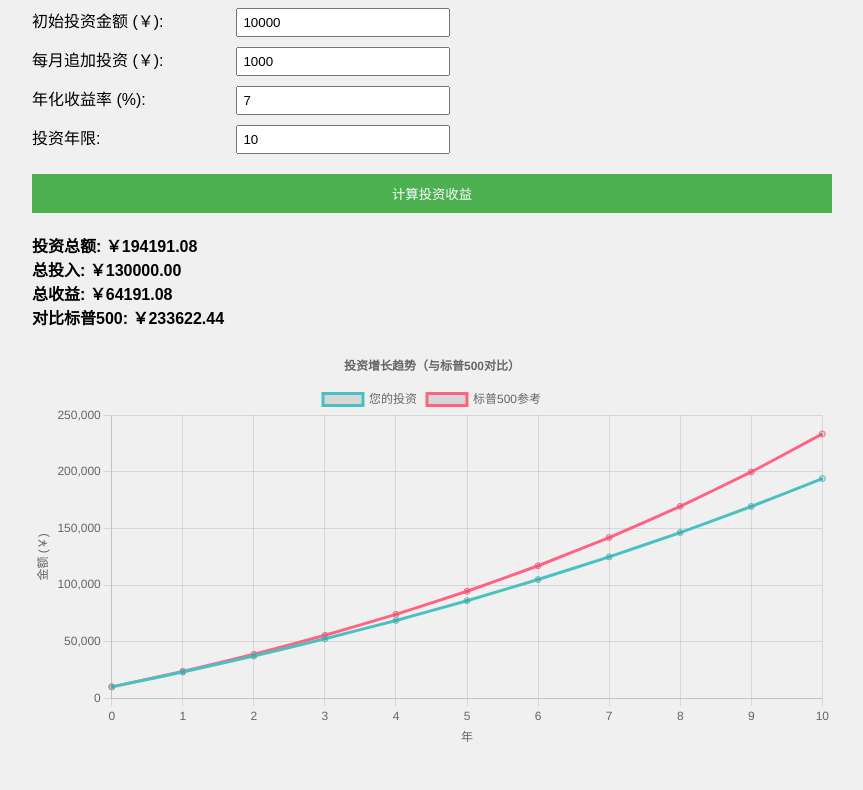
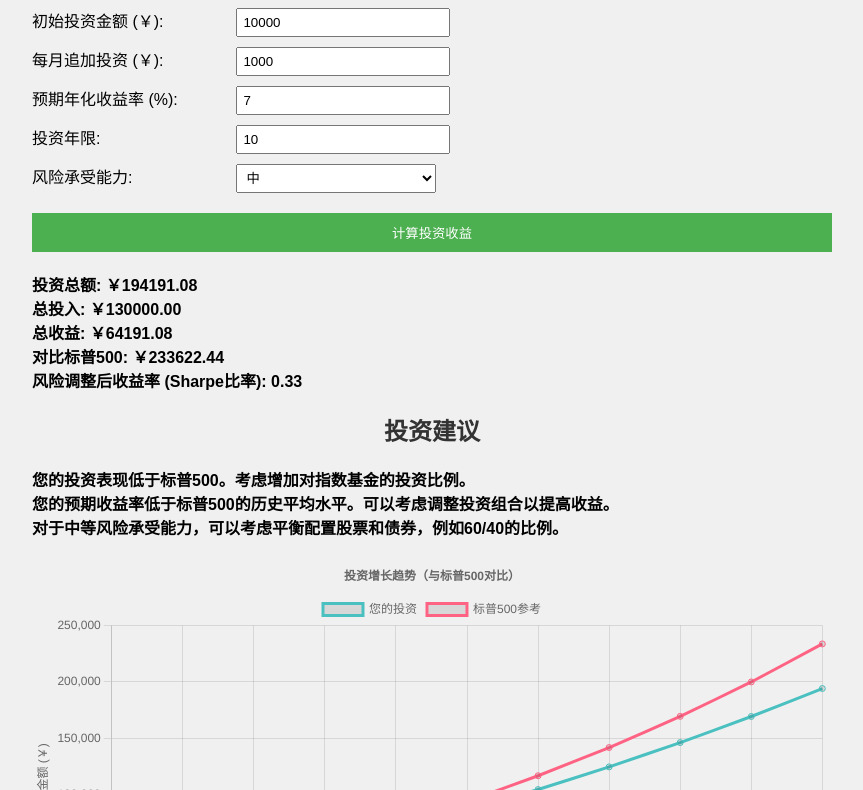
Before and after one commit to axuya/investment-calculator, a plain HTML site: page index.html in a window 1280 px wide. Shown: the part 101-891 px from the top of the page, without its empty margins (208-1071 px from the left). Drawn offline with nearby package versions, Linux system fonts and the light colour scheme.

Commit message:
add SPX co

```diff
--- a/index.html
+++ b/index.html
@@ -3,7 +3,7 @@
 <head>
     <meta charset="UTF-8">
     <meta name="viewport" content="width=device-width, initial-scale=1.0">
-    <title>投资计算器</title>
+    <title>高级中文投资计算器（含标普500对比）</title>
     <script src="https://cdnjs.cloudflare.com/ajax/libs/Chart.js/3.7.0/chart.min.js"></script>
     <style>
         body {
@@ -13,7 +13,7 @@
             padding: 20px;
             background-color: #f0f0f0;
         }
-        h1 {
+        h1, h2 {
             color: #333;
             text-align: center;
         }
@@ -24,7 +24,7 @@
             display: inline-block;
             width: 200px;
         }
-        input {
+        input, select {
             width: 200px;
             padding: 5px;
         }
@@ -38,7 +38,7 @@
             cursor: pointer;
             margin-top: 20px;
         }
-        #result {
+        #result, #advice {
             margin-top: 20px;
             font-weight: bold;
         }
@@ -50,7 +50,7 @@
     </style>
 </head>
 <body>
-    <h1>投资计算器</h1>
+    <h1>高级中文投资计算器（含标普500对比）</h1>
     <div class="input-group">
         <label for="initialInvestment">初始投资金额 (￥):</label>
         <input type="number" id="initialInvestment" min="0" step="100" value="10000">
@@ -60,15 +60,24 @@
         <input type="number" id="monthlyContribution" min="0" step="100" value="1000">
     </div>
     <div class="input-group">
-        <label for="annualReturn">年化收益率 (%):</label>
+        <label for="annualReturn">预期年化收益率 (%):</label>
         <input type="number" id="annualReturn" min="0" max="100" step="0.1" value="7">
     </div>
     <div class="input-group">
         <label for="investmentLength">投资年限:</label>
         <input type="number" id="investmentLength" min="1" max="50" value="10">
     </div>
+    <div class="input-group">
+        <label for="riskTolerance">风险承受能力:</label>
+        <select id="riskTolerance">
+            <option value="low">低</option>
+            <option value="medium" selected>中</option>
+            <option value="high">高</option>
+        </select>
+    </div>
     <button onclick="calculateInvestment()">计算投资收益</button>
     <div id="result"></div>
+    <div id="advice"></div>
     <div id="chartContainer">
         <canvas id="investmentChart"></canvas>
     </div>
@@ -81,6 +90,7 @@
             const monthlyContribution = parseFloat(document.getElementById('monthlyContribution').value);
             const annualReturn = parseFloat(document.getElementById('annualReturn').value) / 100;
             const investmentLength = parseInt(document.getElementById('investmentLength').value);
+            const riskTolerance = document.getElementById('riskTolerance').value;
 
             const monthlyRate = annualReturn / 12;
             const totalMonths = investmentLength * 12;
@@ -109,15 +119,25 @@
 
             const totalContributions = initialInvestment + (monthlyContribution * totalMonths);
             const totalEarnings = totalAmount - totalContributions;
+            const sp500Earnings = sp500Amount - totalContributions;
+
+            // 计算风险调整后的收益率
+            const sharpeRatio = calculateSharpeRatio(annualReturn, 0.02, 0.15); // 假设无风险利率为2%，投资组合标准差为15%
 
             document.getElementById('result').innerHTML = `
                 投资总额: ￥${totalAmount.toFixed(2)}<br>
                 总投入: ￥${totalContributions.toFixed(2)}<br>
                 总收益: ￥${totalEarnings.toFixed(2)}<br>
-                对比标普500: ￥${sp500Amount.toFixed(2)}
+                对比标普500: ￥${sp500Amount.toFixed(2)}<br>
+                风险调整后收益率 (Sharpe比率): ${sharpeRatio.toFixed(2)}
             `;
 
             updateChart(investmentData, sp500Data);
+            provideAdvice(totalEarnings, sp500Earnings, annualReturn, sp500AnnualReturn, riskTolerance);
+        }
+
+        function calculateSharpeRatio(return_rate, risk_free_rate, standard_deviation) {
+            return (return_rate - risk_free_rate) / standard_deviation;
         }
 
         function updateChart(investmentData, sp500Data) {
@@ -171,6 +191,34 @@
             });
         }
 
+        function provideAdvice(totalEarnings, sp500Earnings, annualReturn, sp500AnnualReturn, riskTolerance) {
+            let advice = "";
+
+            if (totalEarnings < sp500Earnings) {
+                advice += "您的投资表现低于标普500。考虑增加对指数基金的投资比例。<br>";
+            } else {
+                advice += "您的投资表现优于标普500，继续保持！<br>";
+            }
+
+            if (annualReturn < sp500AnnualReturn) {
+                advice += "您的预期收益率低于标普500的历史平均水平。可以考虑调整投资组合以提高收益。<br>";
+            }
+
+            switch (riskTolerance) {
+                case "low":
+                    advice += "基于您的低风险承受能力，建议增加债券和稳定股票的比例。";
+                    break;
+                case "medium":
+                    advice += "对于中等风险承受能力，可以考虑平衡配置股票和债券，例如60/40的比例。";
+                    break;
+                case "high":
+                    advice += "您的高风险承受能力允许更激进的投资。可以增加成长股和新兴市场的比例。";
+                    break;
+            }
+
+            document.getElementById('advice').innerHTML = `<h2>投资建议</h2>${advice}`;
+        }
+
         // 页面加载时自动计算一次
         window.onload = calculateInvestment;
     </script>
```
